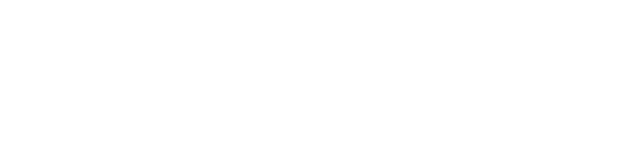
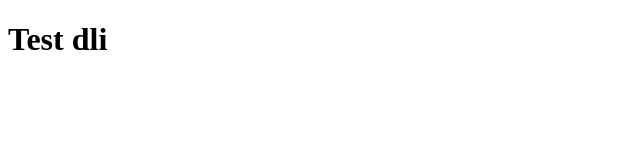
Before and after one commit to DanielOktafianus1/belajar_github, a plain HTML site: page index.html in a window 1280 px wide. Shown: the whole page, without its empty margins (0-640 px from the left). Drawn offline with Linux system fonts and the light colour scheme.

Commit message:
tambahin test dli

```diff
--- a/index.html
+++ b/index.html
@@ -8,7 +8,7 @@
 </head>
 
 <body>
-
+    <h1>Test dli</h1>
 </body>
 
 </html>
```
